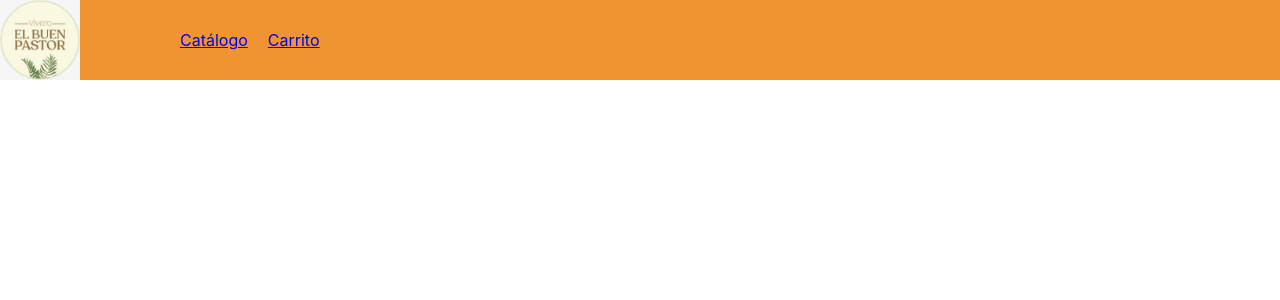
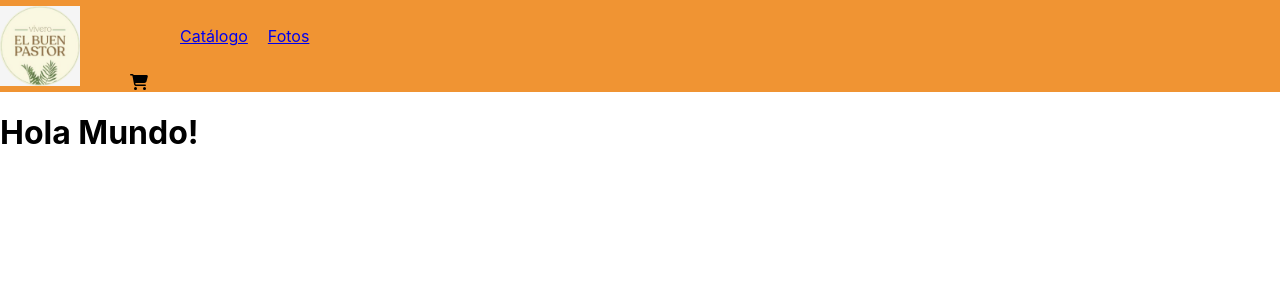
Before and after one commit to lezicae/PONTLEZICA-REACT-JS, a React (Create React App) app: page / in a window 1280 px wide. Shown: the top 300 px of the page. Built offline with nearby package versions, Linux system fonts and the light colour scheme.

Commit message:
Desafio3

```diff
--- a/package.json
+++ b/package.json
@@ -3,6 +3,10 @@
   "version": "0.1.0",
   "private": true,
   "dependencies": {
+    "@fortawesome/fontawesome-svg-core": "^6.1.2",
+    "@fortawesome/free-regular-svg-icons": "^6.1.2",
+    "@fortawesome/free-solid-svg-icons": "^6.1.2",
+    "@fortawesome/react-fontawesome": "^0.2.0",
     "@testing-library/jest-dom": "^5.16.4",
     "@testing-library/react": "^13.3.0",
     "@testing-library/user-event": "^13.5.0",
--- a/src/App.js
+++ b/src/App.js
@@ -1,20 +1,16 @@
 import './App.css';
-import NavBar from "./components/NavBar";
+import Header from './components/Header/Header';
+import ItemListContainer from './components/ItemListComponent/ItemListContainer';
 
 function App() {
 
-  // aca vá codigo JS
-  const container1 = {display:'flex',alignItems: 'center',margin:0,padding:0,backgroundColor: '#f09433'}
-  const box1 = {margin:0,paddingRight:50,height: 80, width: 80}
-  const box2 = {margin:0,padding:0}
+  const greeting="Hola Mundo!";
 
   return (
-    <div>
-      <header style={container1}>
-        <img style={box1} src="/Imagenes/Logo-Header.png" alt='LogoHeader'/>
-        <NavBar style={box2}/>
-      </header>
-    </div>
+    <>
+      <Header/>
+      <ItemListContainer greeting={greeting}/>
+    </>
   );
 }
 
--- /dev/null
+++ b/src/components/CartWidget/CartWidget.js
@@ -0,0 +1,10 @@
+import { FontAwesomeIcon } from "@fortawesome/react-fontawesome";
+import { faCartShopping }  from "@fortawesome/free-solid-svg-icons";
+
+function cartWidget() {
+    return (
+       <FontAwesomeIcon icon={ faCartShopping } />
+    )
+  }
+
+  export default cartWidget;
--- /dev/null
+++ b/src/components/Header/Header.js
@@ -0,0 +1,16 @@
+import NavBar from "../NavBar/NavBar";
+
+  const container1 = {display:'flex',alignItems: 'center',margin:0,padding:0,backgroundColor: '#f09433'}
+  const box1 = {margin:0,paddingRight:50,height: 80, width: 80}
+  const box2 = {margin:0,padding:0}
+
+function Header(){
+  return(
+    <header style={container1}>
+    <img style={box1} src="/Imagenes/Logo-Header.png" alt='LogoHeader'/>
+    <NavBar style={box2}/>
+    </header>
+  )
+}
+
+export default Header;
--- /dev/null
+++ b/src/components/ItemListComponent/ItemListContainer.js
@@ -0,0 +1,9 @@
+function ItemListContainer(props) {
+  return (
+    <div>
+      <h1>{props.greeting}</h1>
+    </div>
+  )
+}
+
+export default ItemListContainer
--- a/src/components/NavBar.js
+++ b/src/components/NavBar/NavBar.js
@@ -1,3 +1,6 @@
+import React from "react";
+import CartWidget from "../CartWidget/CartWidget";
+
 const container2 = {display: 'flex', justifyContent:'space-between', listStyleType: 'none'}
 const box3 = {padding: 10}
 
@@ -12,12 +15,11 @@ function NavBar(){
                 </li>
                 <li style={box3}>
                 <a href="#">
-                    Carrito
+                    Fotos
                 </a>
                 </li>
-
-
             </ul>
+            <CartWidget/>
         </div>
     )
 }
```
Also changed, not shown: src/components/Card/Card.js (added, +14 -0 lines), src/components/Card/Card.css (added), 1 other file (tests, documents, lock files or other folders).
